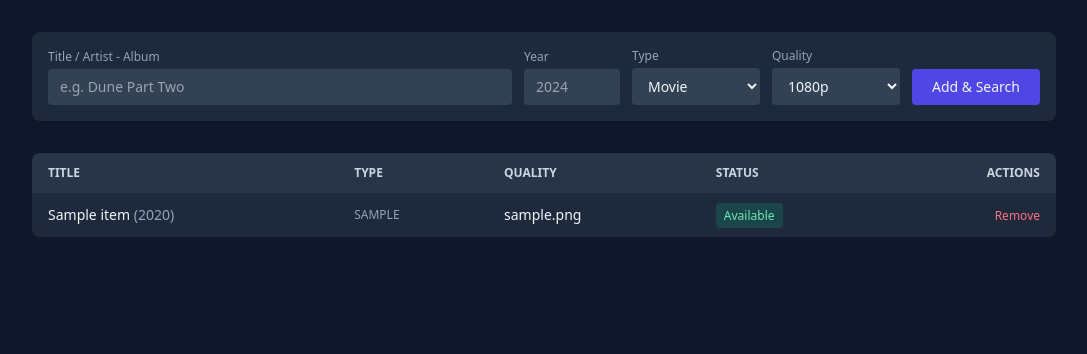
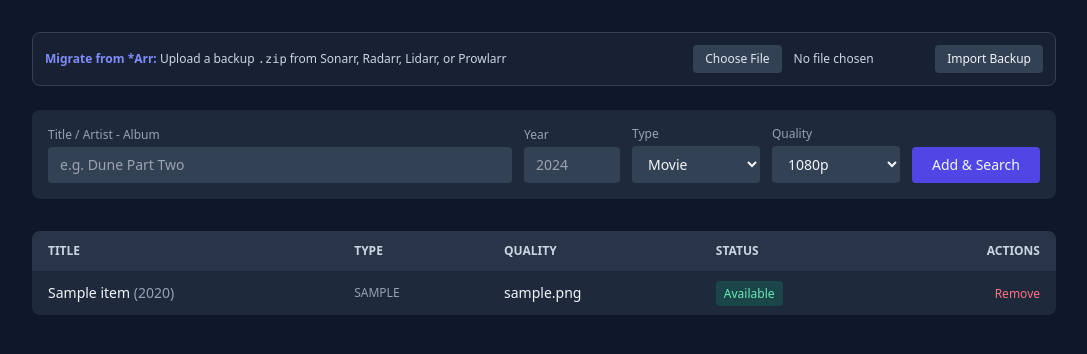
Before and after one commit to chr0nicdreamz/omniarr-compose, a FastAPI app: page / in a window 1280 px wide. Shown: the part 85-439 px from the top of the page, without its empty margins (96-1183 px from the left). Run offline with FastAPI, Linux system fonts and the light colour scheme; tables that the repository leaves empty hold one stand-in row (values such as "Sample post"); parts of the project's set-up code (start-up, migrations or seed data) failed here and were passed over; some libraries are stand-ins or nearby versions.

Commit message:
Update index.html

```diff
--- a/app/templates/index.html
+++ b/app/templates/index.html
@@ -11,6 +11,22 @@
             <h1 class="text-3xl font-bold text-indigo-400">OmniArr</h1>
             <span class="text-sm text-slate-400">Movies • TV • Music</span>
         </header>
+
+        <!-- Backup Importer -->
+        <form action="/import-backup" method="post" enctype="multipart/form-data"
+              class="bg-slate-800/60 border border-slate-700 p-3 rounded-lg mb-6 flex flex-wrap items-center justify-between gap-3">
+            <div class="text-xs text-slate-300">
+                <span class="font-semibold text-indigo-400">Migrate from *Arr:</span>
+                Upload a backup <code>.zip</code> from Sonarr, Radarr, Lidarr, or Prowlarr
+            </div>
+            <div class="flex items-center gap-2">
+                <input type="file" name="backup_file" accept=".zip" required
+                       class="text-xs text-slate-300 file:mr-3 file:py-1.5 file:px-3 file:rounded file:border-0 file:text-xs file:bg-slate-700 file:text-slate-200 hover:file:bg-slate-600">
+                <button type="submit" class="bg-slate-700 hover:bg-slate-600 px-3 py-1.5 rounded text-xs font-medium">
+                    Import Backup
+                </button>
+            </div>
+        </form>
 
         <!-- Add Media Form -->
         <form action="/add" method="post" class="bg-slate-800 p-4 rounded-lg mb-8 flex flex-wrap gap-3 items-end">
```
